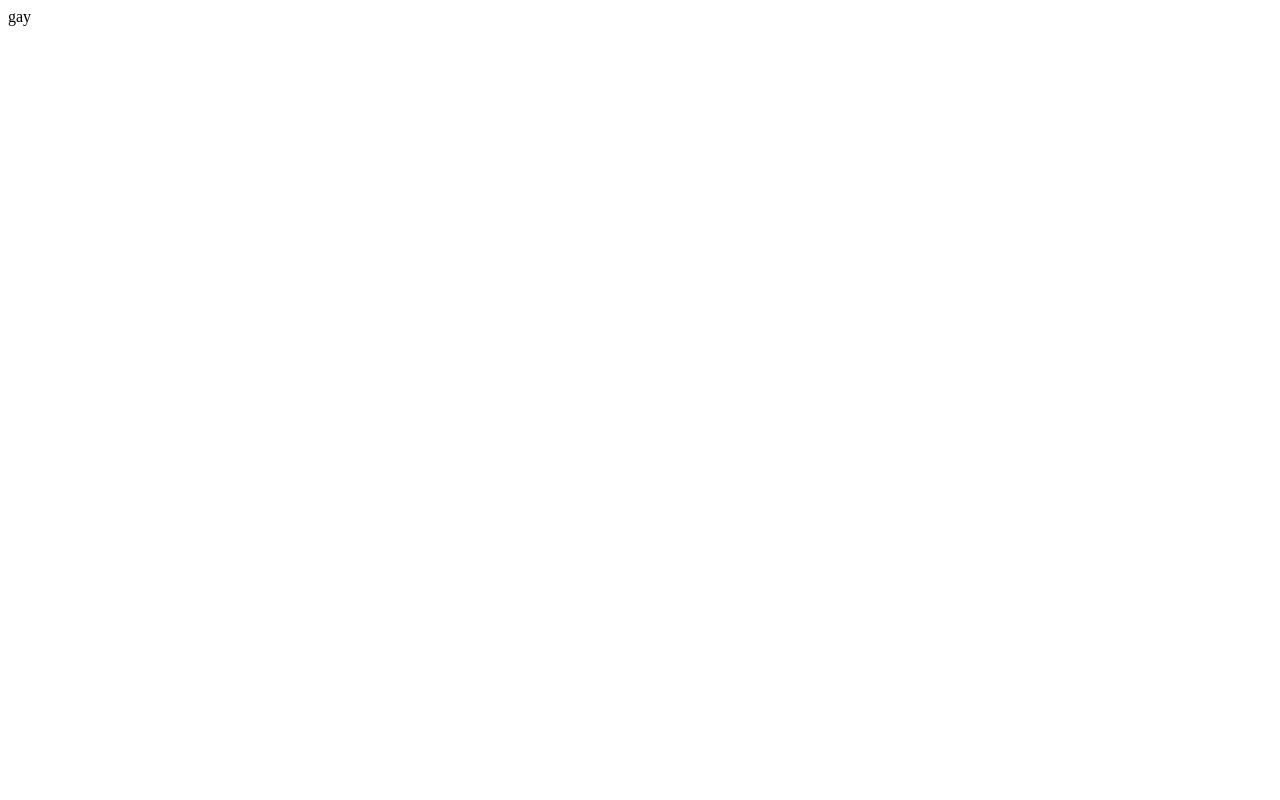
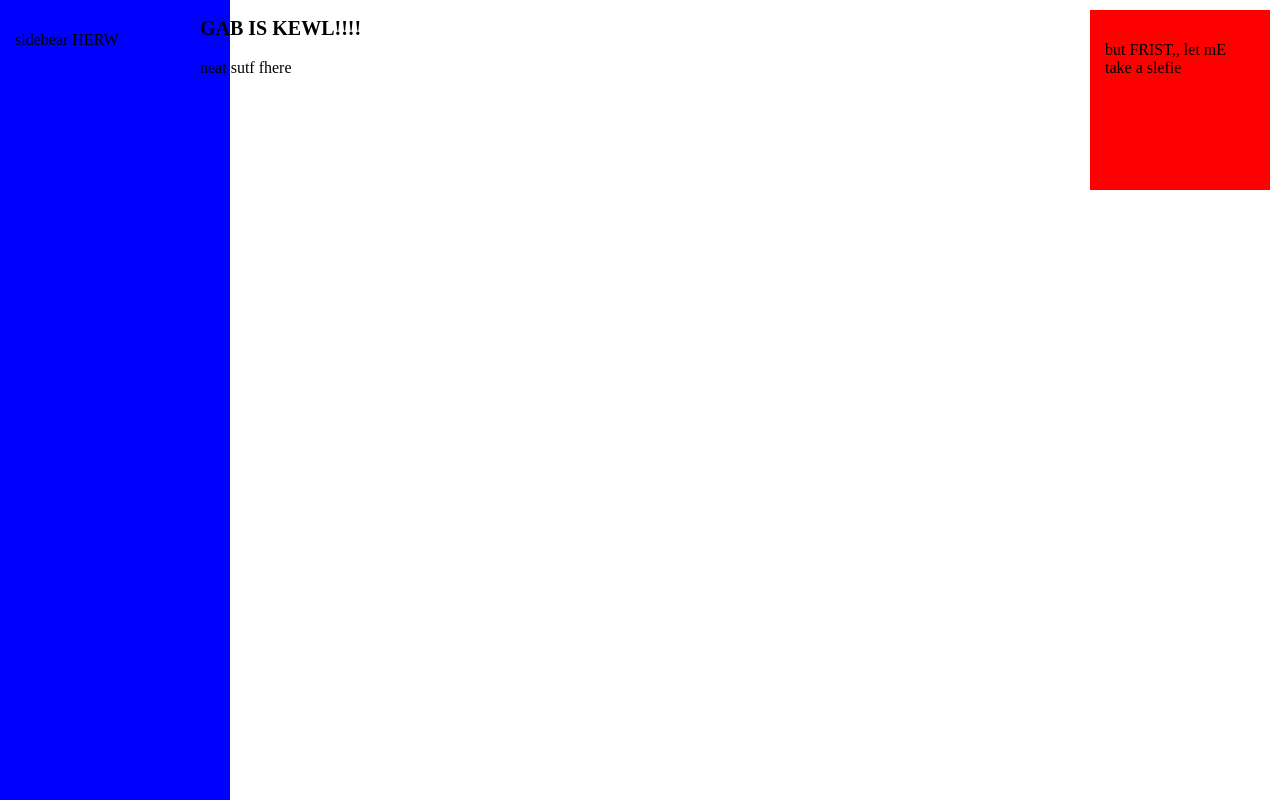
Before and after one commit to vandine/vandine.github.io, a plain HTML site: page index.html in a window 1280 px wide. Drawn offline with Linux system fonts and the light colour scheme.

Commit message:
added actual html instead of just 'gay'

```diff
--- a/index.html
+++ b/index.html
@@ -1 +1,24 @@
-gay
+<html>
+<head>
+<title>gab</title>
+<meta description="a site 4 gab" />
+<link rel="stylesheet" type=text/css href="style.css"></style>
+</head>
+
+<body>
+<div id="wrapper">
+  <div id="sidebar">
+    <p>sidebear HERW</p>
+  </div>
+
+  <div id="content">
+    <h1 id="marq">GAB IS KEWL!!!!</h1>
+    <p>neat sutf fhere</p>
+  </div>
+
+  <div id="slefie">
+    <p>but FRIST,, let mE take a slefie</p>
+  </div>
+</div>
+</body>
+</html>
--- /dev/null
+++ b/style.css
@@ -0,0 +1,45 @@
+#wrapper {
+  width: 100%;
+  height: 100%;
+}
+
+#sidebar {
+  padding: 15px;
+  position: fixed;
+  left: 0;
+  top: 0;
+  height: 100%;
+  width: 200px;
+  background-color: blue;
+}
+
+#content {
+  position: fixed;
+  left:200px;
+  top: 0;
+  width: 100%;
+  height: 100%;
+}
+
+#marq {
+  font-size: 20px;
+    line-height: 30px;
+    height:30px;
+    width: 100%;
+  white-space: nowrap;
+  -moz-animation:  caption 50s linear 0s infinite;
+  -webkit-animation:  caption 50s linear 0s infinite;
+}
+
+@-moz-keyframes marq { 0% { margin-left:120%; } 100% { margin-left:-4200px; }  }
+@-webkit-keyframes marq { 0% { margin-left:120%; } 100% { margin-left:-4200px; }  }
+
+#slefie {
+  padding: 15px;
+  position: absolute;
+  right:10;
+  top:10;
+  width: 150px;
+  height: 150px;
+  background-color: red;
+}
```
